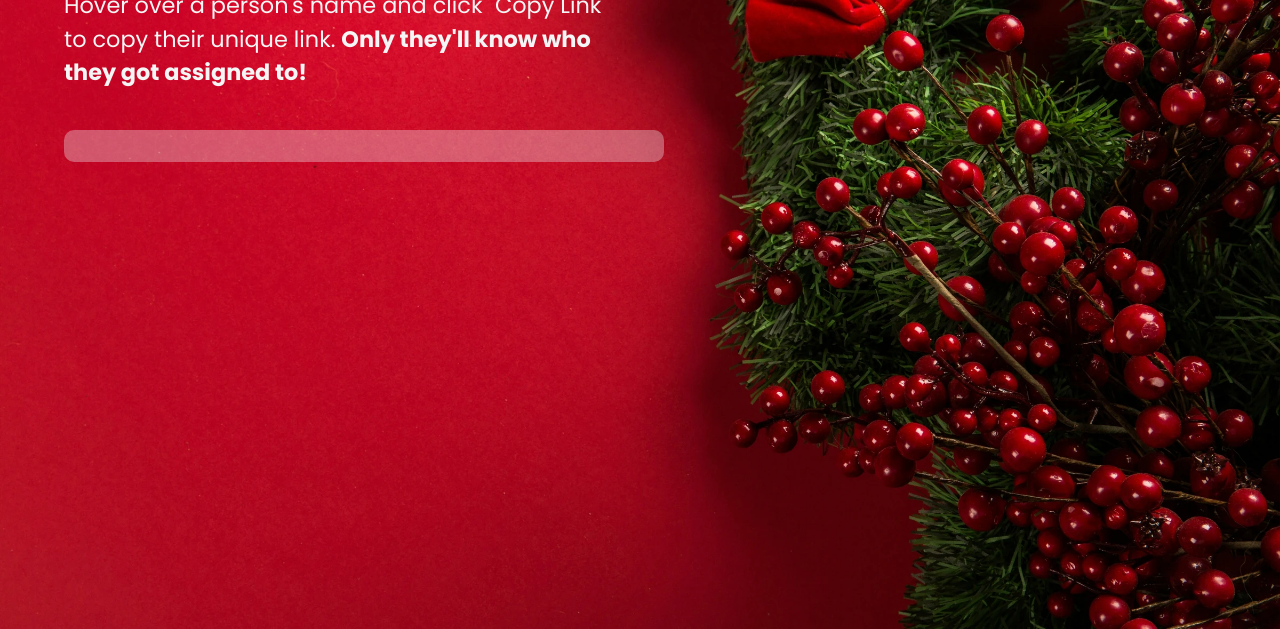
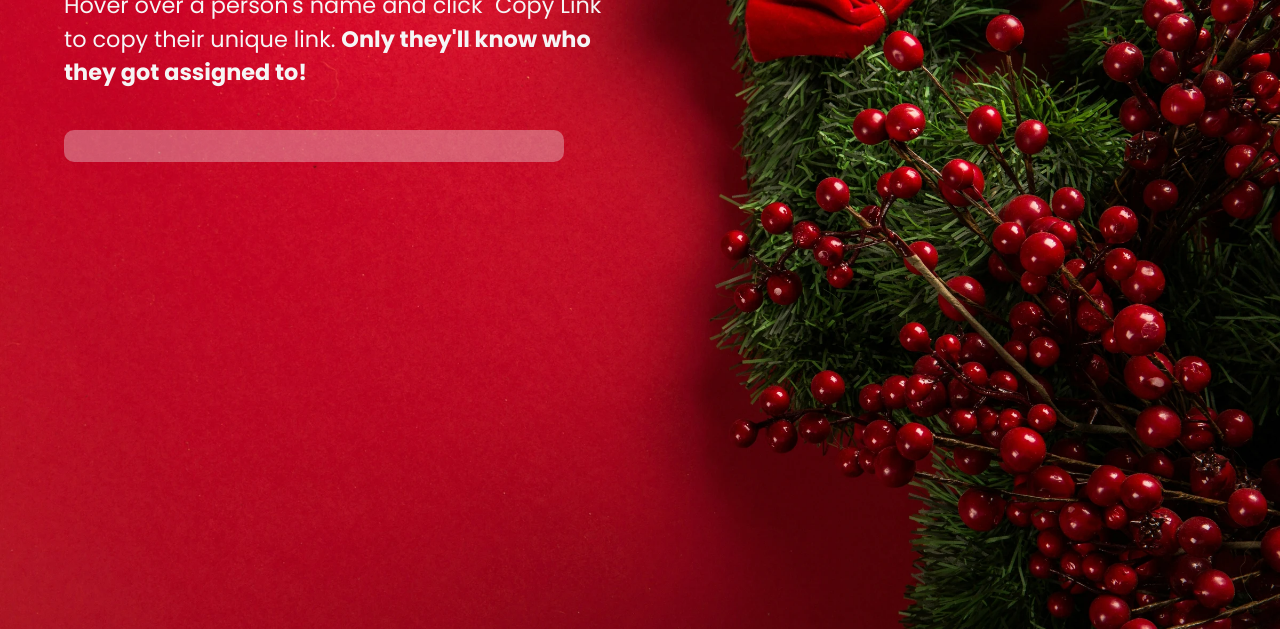
Before and after one commit to matthewincardona/secret-santa, a plain HTML site: page event.html in a window 1280 px wide. Shown: the part 171-800 px from the top of the page. Drawn offline with Linux system fonts and the light colour scheme.

Commit message:
style: improve list styling

```diff
--- a/event.css
+++ b/event.css
@@ -1,7 +1,7 @@
 .participantsList-container {
   margin-top: 40px;
   background-color: rgba(241, 248, 253, 0.332);
-  max-width: 600px;
+  max-width: 500px;
   width: 100%;
   border-radius: 10px;
   padding: 16px 8px;
@@ -13,6 +13,7 @@
 }
 
 #participantsList {
+  margin-left: -20px;
   list-style: none;
 }
 
```
